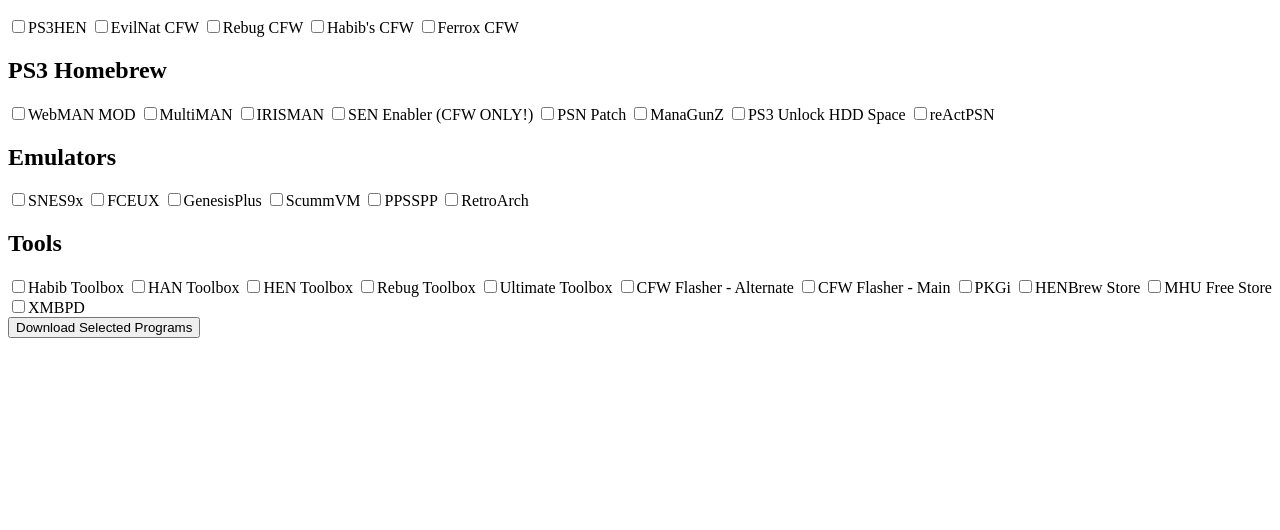
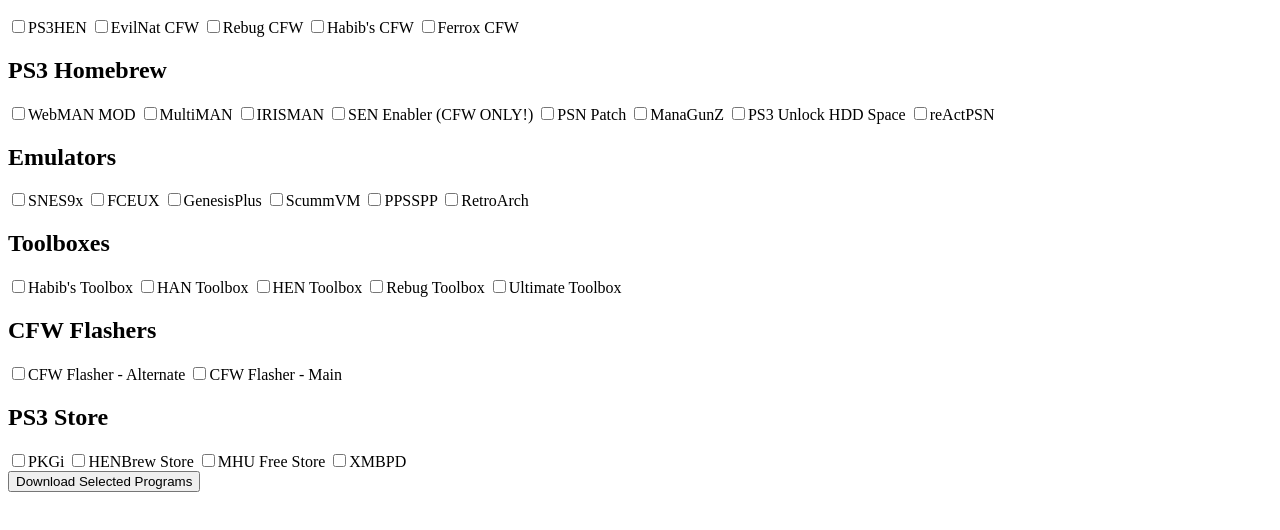
Before and after one commit to GoldenFieldsPS3/CogWheelPS3, a plain HTML site: page index.html in a window 1280 px wide. Shown: the part 110-640 px from the top of the page. Drawn offline with Linux system fonts and the light colour scheme.

Commit message:
Update index.html

```diff
--- a/index.html
+++ b/index.html
@@ -3,7 +3,7 @@
 <head>
     <meta charset="UTF-8">
     <meta name="viewport" content="width=device-width, initial-scale=1.0">
-    <title>CogWheel - PS3 Edition</title>
+    <title>CogWheel - Online</title>
     <script>
         function checkDevice() {
             // Placeholder for device check logic
@@ -125,7 +125,8 @@
                 }
 
                 if (downloadLink) {
-                    window.location.href = downloadLink;
+                    // Open the download in a new tab for the PS3 browser
+                    window.open(downloadLink, '_blank');
                 }
             });
         }
@@ -176,17 +177,31 @@
             </div>
         </div>
 
-        <!-- Tools Section -->
+        <!-- Toolbox Section -->
         <div class="category">
-            <h2>Tools</h2>
+            <h2>Toolboxes</h2>
             <div class="checkbox-group">
-                <label><input type="checkbox" name="program" value="HabibToolbox">Habib Toolbox</label>
+                <label><input type="checkbox" name="program" value="HabibToolbox">Habib's Toolbox</label>
                 <label><input type="checkbox" name="program" value="HANToolbox">HAN Toolbox</label>
                 <label><input type="checkbox" name="program" value="HENToolbox">HEN Toolbox</label>
                 <label><input type="checkbox" name="program" value="RebugToolbox">Rebug Toolbox</label>
                 <label><input type="checkbox" name="program" value="UltimateToolbox">Ultimate Toolbox</label>
+            </div>
+        </div>
+
+        <!-- Flasher Section -->
+        <div class="category">
+            <h2>CFW Flashers</h2>
+            <div class="checkbox-group">
                 <label><input type="checkbox" name="program" value="CFWFlasherAlternate">CFW Flasher - Alternate</label>
                 <label><input type="checkbox" name="program" value="CFWFlasherMain">CFW Flasher - Main</label>
+            </div>
+        </div>
+
+        <!-- PS3 Store Section -->
+        <div class="category">
+            <h2>PS3 Store</h2>
+            <div class="checkbox-group">
                 <label><input type="checkbox" name="program" value="PKGi">PKGi</label>
                 <label><input type="checkbox" name="program" value="HENBrewStore">HENBrew Store</label>
                 <label><input type="checkbox" name="program" value="MHUFreeStore">MHU Free Store</label>
@@ -196,5 +211,6 @@
     </div>
 
     <button onclick="downloadSelected()">Download Selected Programs</button>
+
 </body>
 </html>
```
